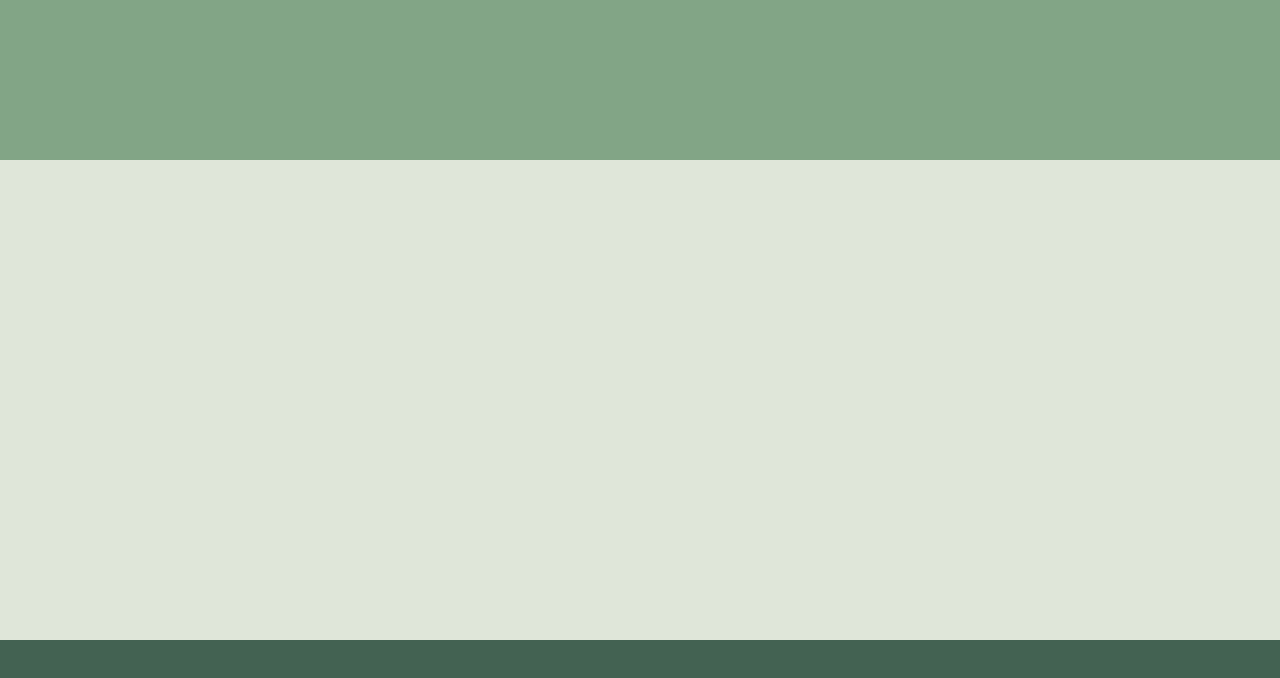
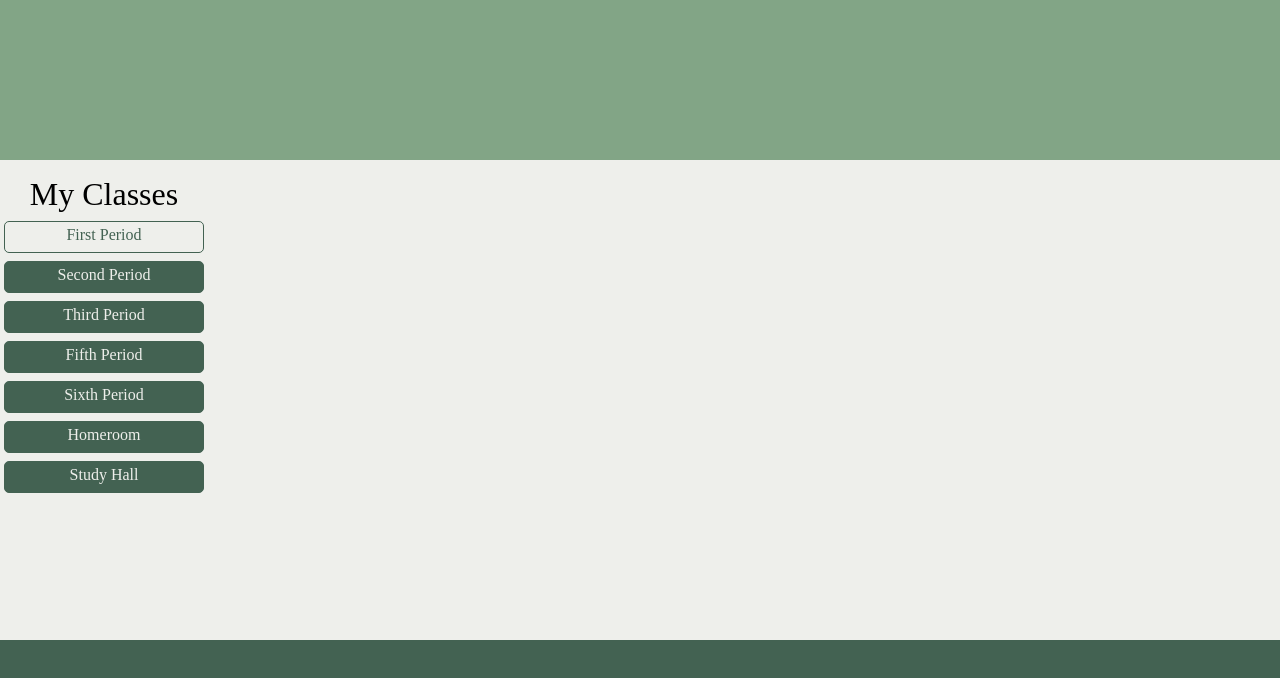
Before and after one commit to smaxa20/TeachersPet3, a React (Create React App) app: page / in a window 1280 px wide. Shown: the top 678 px of the page. Built offline with nearby package versions, Linux system fonts and the light colour scheme.

Commit message:
Layout class list.

```diff
--- a/src/App.jsx
+++ b/src/App.jsx
@@ -6,7 +6,18 @@ function App() {
   return (
     <Styled.Page>
       <Styled.Header></Styled.Header>
-      <Styled.Body></Styled.Body>
+      <Styled.Body>
+        <Styled.ClassList>
+          <Styled.ClassListHeader>My Classes</Styled.ClassListHeader>
+          <Styled.ClassButton active>First Period</Styled.ClassButton>
+          <Styled.ClassButton>Second Period</Styled.ClassButton>
+          <Styled.ClassButton>Third Period</Styled.ClassButton>
+          <Styled.ClassButton>Fifth Period</Styled.ClassButton>
+          <Styled.ClassButton>Sixth Period</Styled.ClassButton>
+          <Styled.ClassButton>Homeroom</Styled.ClassButton>
+          <Styled.ClassButton>Study Hall</Styled.ClassButton>
+        </Styled.ClassList>
+      </Styled.Body>
       <Styled.Footer></Styled.Footer>
     </Styled.Page>
   );
--- a/src/styled.jsx
+++ b/src/styled.jsx
@@ -35,5 +35,46 @@ export const Footer = styled.div`
 export const Body = styled.div`
     min-height: 60vh;
     min-width: 100vw;
-    background-color: #DFE6D9;
+    background-color: #EEEFEB;
+    display: flex;
+    justify-content: space-between;
 `;
+
+export const ClassList = styled.div`
+    display: flex;
+    flex-direction: column;
+    justify-content: flex-start;
+    align-content: flex-start;
+    align-items: flex-start;
+    max-width: 80vw;
+`;
+
+export const ClassListHeader = styled.div`
+    font-size: 24pt;
+    align-self: center;
+    margin: 16px 0px 4px;
+`;
+
+export const ClassButton = styled.button`
+    font-family: inherit;
+    width: 200px;
+    background-color: ${props => props.active ? '#EEEFEB' : '#436252'};
+    color: ${props => props.active ? '#436252' : '#EEEFEB'};
+    padding: 4px 8px 8px;
+    margin: 4px;
+    border: 1px solid #436252;
+    border-radius: 5px;
+    font-size: 12pt;
+    cursor: pointer;
+    &:focus {
+        outline: 0;
+    }
+    &:hover {
+        background-color: white;
+        color: #436252;
+    }
+    &:active {
+        background-color: #436252;
+        color: white;
+    }
+`;
```
